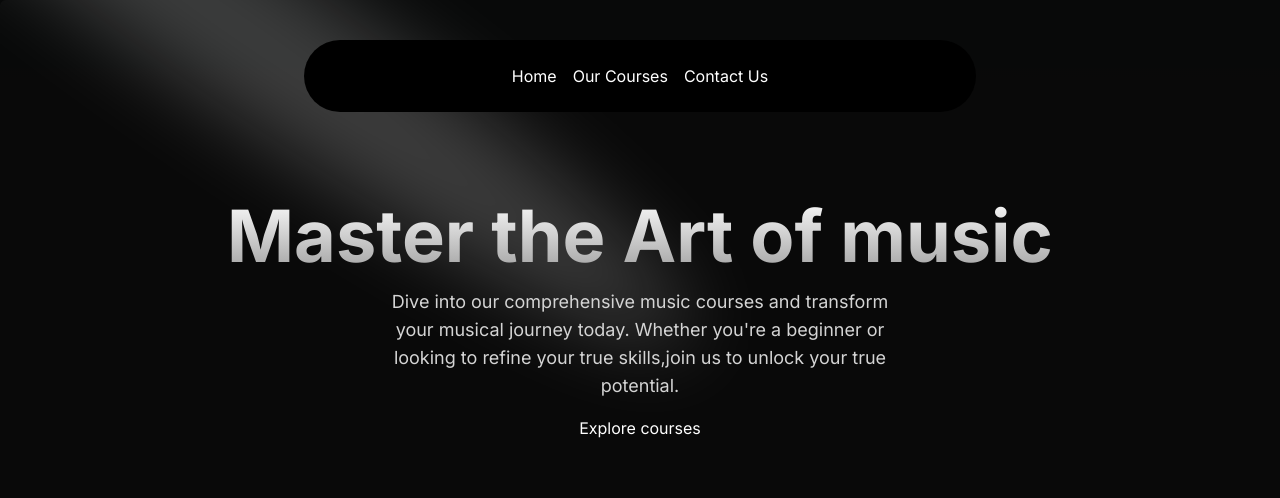
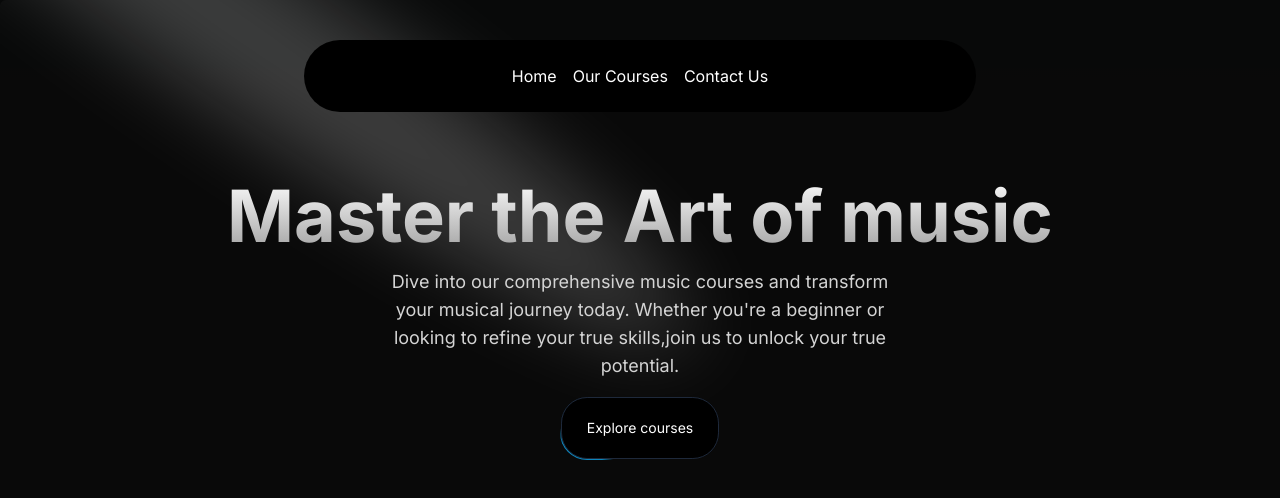
Before and after one commit to MohdZaidRapid/01-nextjs, a Next.js app: page / in a window 1280 px wide. Shown: the top 498 px of the page. Built offline with nearby package versions, Linux system fonts and the light colour scheme.

Commit message:
added accetrnity

```diff
--- a/src/components/HeroSection.jsx
+++ b/src/components/HeroSection.jsx
@@ -1,6 +1,7 @@
 import Link from "next/link";
 import React from "react";
 import { Spotlight } from "./ui/Spotlight";
+import { Button } from "./ui/moving-border";
 
 function HeroSection() {
   return (
@@ -19,7 +20,14 @@ function HeroSection() {
           true skills,join us to unlock your true potential.
         </p>
         <div className="mt-4">
-          <Link href={"/courses"}>Explore courses</Link>
+          <Link href={"/courses"}>
+            <Button
+              borderRadius="1.7rem"
+              className="bg-white dark:bg-black text-black dark:text-white border-neutral-200 dark:border-slate-800"
+            >
+              Explore courses
+            </Button>
+          </Link>
         </div>
       </div>
     </div>
--- /dev/null
+++ b/src/components/ui/moving-border.tsx
@@ -0,0 +1,139 @@
+"use client";
+import React from "react";
+import {
+  motion,
+  useAnimationFrame,
+  useMotionTemplate,
+  useMotionValue,
+  useTransform,
+} from "framer-motion";
+import { useRef } from "react";
+import { cn } from "@/utils/cn";
+
+export function Button({
+  borderRadius = "1.75rem",
+  children,
+  as: Component = "button",
+  containerClassName,
+  borderClassName,
+  duration,
+  className,
+  ...otherProps
+}: {
+  borderRadius?: string;
+  children: React.ReactNode;
+  as?: any;
+  containerClassName?: string;
+  borderClassName?: string;
+  duration?: number;
+  className?: string;
+  [key: string]: any;
+}) {
+  return (
+    <Component
+      className={cn(
+        "bg-transparent relative text-xl  h-16 w-40 p-[1px] overflow-hidden ",
+        containerClassName
+      )}
+      style={{
+        borderRadius: borderRadius,
+      }}
+      {...otherProps}
+    >
+      <div
+        className="absolute inset-0"
+        style={{ borderRadius: `calc(${borderRadius} * 0.96)` }}
+      >
+        <MovingBorder duration={duration} rx="30%" ry="30%">
+          <div
+            className={cn(
+              "h-20 w-20 opacity-[0.8] bg-[radial-gradient(var(--sky-500)_40%,transparent_60%)]",
+              borderClassName
+            )}
+          />
+        </MovingBorder>
+      </div>
+
+      <div
+        className={cn(
+          "relative bg-slate-900/[0.8] border border-slate-800 backdrop-blur-xl text-white flex items-center justify-center w-full h-full text-sm antialiased",
+          className
+        )}
+        style={{
+          borderRadius: `calc(${borderRadius} * 0.96)`,
+        }}
+      >
+        {children}
+      </div>
+    </Component>
+  );
+}
+
+export const MovingBorder = ({
+  children,
+  duration = 2000,
+  rx,
+  ry,
+  ...otherProps
+}: {
+  children: React.ReactNode;
+  duration?: number;
+  rx?: string;
+  ry?: string;
+  [key: string]: any;
+}) => {
+  const pathRef = useRef<any>();
+  const progress = useMotionValue<number>(0);
+
+  useAnimationFrame((time) => {
+    const length = pathRef.current?.getTotalLength();
+    if (length) {
+      const pxPerMillisecond = length / duration;
+      progress.set((time * pxPerMillisecond) % length);
+    }
+  });
+
+  const x = useTransform(
+    progress,
+    (val) => pathRef.current?.getPointAtLength(val).x
+  );
+  const y = useTransform(
+    progress,
+    (val) => pathRef.current?.getPointAtLength(val).y
+  );
+
+  const transform = useMotionTemplate`translateX(${x}px) translateY(${y}px) translateX(-50%) translateY(-50%)`;
+
+  return (
+    <>
+      <svg
+        xmlns="http://www.w3.org/2000/svg"
+        preserveAspectRatio="none"
+        className="absolute h-full w-full"
+        width="100%"
+        height="100%"
+        {...otherProps}
+      >
+        <rect
+          fill="none"
+          width="100%"
+          height="100%"
+          rx={rx}
+          ry={ry}
+          ref={pathRef}
+        />
+      </svg>
+      <motion.div
+        style={{
+          position: "absolute",
+          top: 0,
+          left: 0,
+          display: "inline-block",
+          transform,
+        }}
+      >
+        {children}
+      </motion.div>
+    </>
+  );
+};
--- a/tailwind.config.ts
+++ b/tailwind.config.ts
@@ -1,5 +1,19 @@
 import type { Config } from "tailwindcss";
+const {
+  default: flattenColorPalette,
+} = require("tailwindcss/lib/util/flattenColorPalette");
 
+// This plugin adds each Tailwind color as a global CSS variable, e.g. var(--gray-200).
+function addVariablesForColors({ addBase, theme }: any) {
+  let allColors = flattenColorPalette(theme("colors"));
+  let newVars = Object.fromEntries(
+    Object.entries(allColors).map(([key, val]) => [`--${key}`, val])
+  );
+
+  addBase({
+    ":root": newVars,
+  });
+}
 const config: Config = {
   content: [
     "./src/pages/**/*.{js,ts,jsx,tsx,mdx}",
@@ -31,6 +45,6 @@ const config: Config = {
       },
     },
   },
-  plugins: [],
+  plugins: [addVariablesForColors],
 };
 export default config;
```
